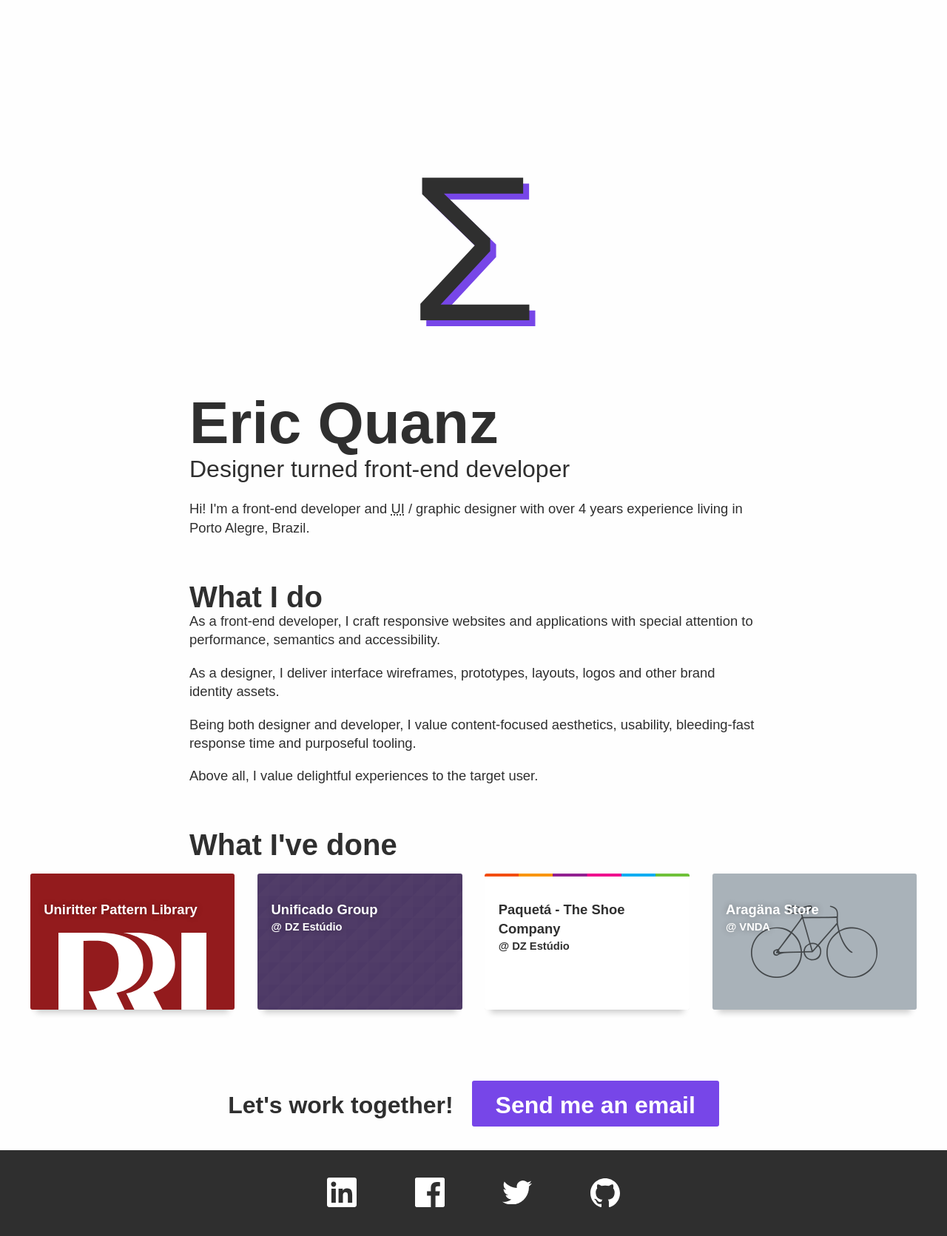
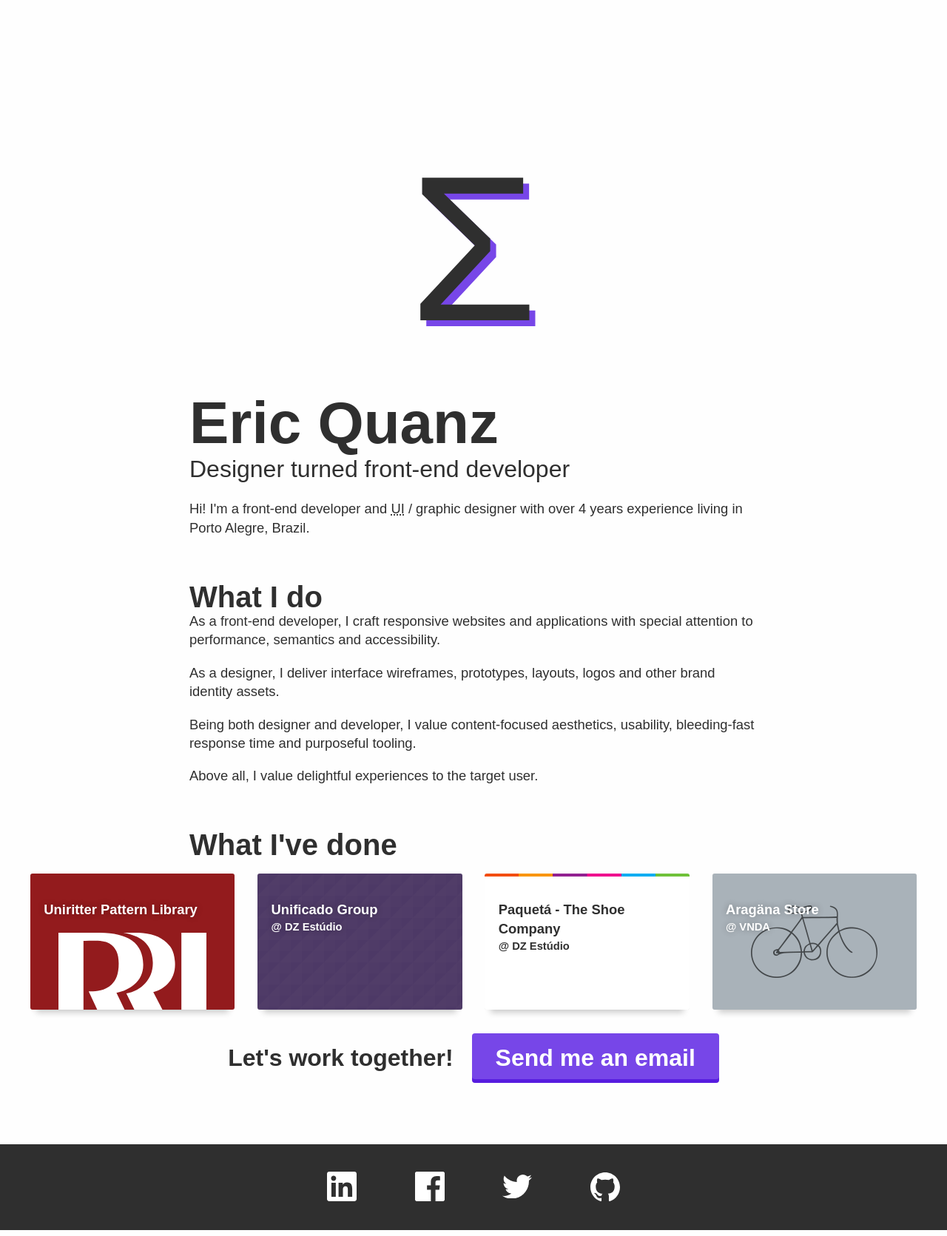
Before and after one commit to ericorruption/ericorruption.github.io, a Jekyll site: the page built from index.html, in a window 1280 px wide. Shown: the whole page at 74% size. Built offline with Jekyll 4.4.1, drawn with Linux system fonts in a browser that asks for light colours.

Commit message:
update call to action margins and button style

```diff
--- a/_sass/components/call-to-action.scss
+++ b/_sass/components/call-to-action.scss
@@ -1,20 +1,28 @@
 .button{
   background: $link-color;
-  border-radius: 3px;
+  border-radius: 4px;
   color: #fff;
   display: inline-block;
   line-height: 1.8;
   padding: 0.15em 1em 0;
   text-decoration: none;
+  box-shadow: 0 5px 0 darken($link-color, 10%);
 
   &:hover{
-    background: darken($link-color, 15%);
+    background: darken($link-color, 5%);
+    box-shadow: 0 5px 0 darken($link-color, 15%);
+  }
+
+  &:active {
+    transform: translateY(5px);
+    box-shadow: none;
   }
 }
 
 .call-to-action{
   text-align: center;
   font-size: 1.75em;
+  margin-bottom: 2.75em;
 }
 
 .call-to-action .button{
@@ -24,7 +32,6 @@
 @media (min-width: 37.5em) {
   .call-to-action{
     font-size: 2em;
-    margin-top: 3em;
   }
 
   .call-to-action .button{
```
